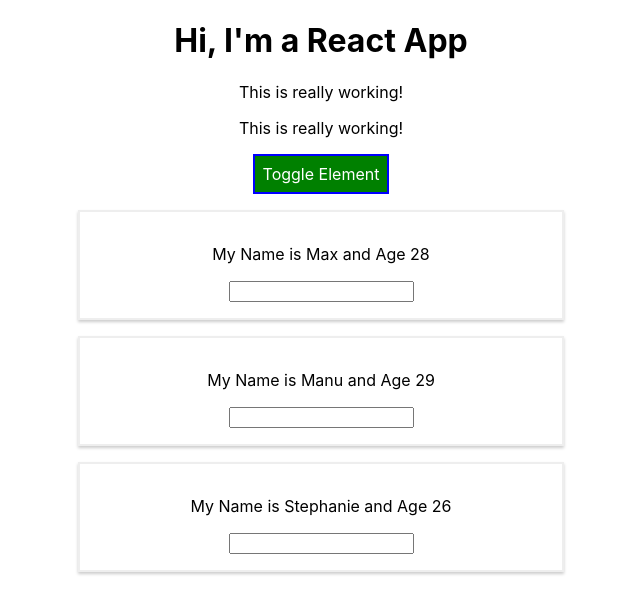
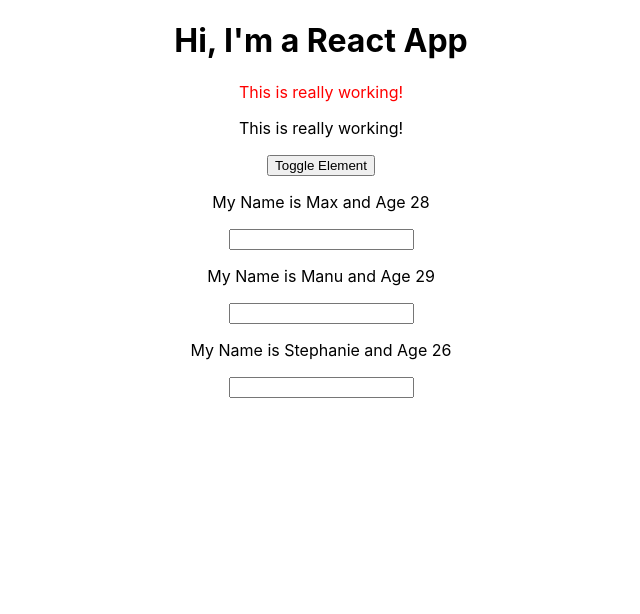
Before and after one commit to logicgupta/React_Learning, a React (Create React App) app: page / in a window 1280 px wide. Both pictures are taken after a click on the button "Toggle Element". Shown: the top 614 px of the page, without its empty margins (319-959 px from the left). Built offline with nearby package versions, Linux system fonts and the light colour scheme.

Commit message:
Component Lifecycle

```diff
--- /dev/null
+++ b/src/Cockpit/Cockpit.js
@@ -0,0 +1,46 @@
+import React , {useEffect} from 'react'
+
+const cockpit=(props)=>{
+
+    // Its showing Error
+
+    // useEffect(()=>{
+    //         console.log('[Cockpit.js]  useEffect');    // Error We are unable to use
+    // },[]);
+
+    // useEffect(()=>{
+    //     console.log('[Cockpit.js]  useEffect');    // Error We are unable to use
+
+    //     return()=>{
+    //         console.log('Clearing Work')
+    //     }
+    // });
+
+
+    const classes=[]
+
+    if(props.visible){
+        classes.push('red');
+    }
+
+    if(props.persons.length<=2){
+        classes.push('red');
+    }
+    if(props.persons.length<1){
+      classes.push('bold');
+    }
+
+    return(
+        <div>
+            <h1 >Hi, I'm a React App</h1>
+            <p className={classes.join(' ')}>This is really working!</p>
+            <p >This is really working!</p>
+            <button
+            alt={props.visible}
+            onClick={props.onToggleListener}
+            >Toggle Element</button>
+        </div>
+    )
+}
+
+export default cockpit
--- a/src/Person/Person.js
+++ /dev/null
@@ -1,31 +0,0 @@
-import  React   from    'react'
-// import Radium from 'radium'
-// import './Person.css'
-import styled from 'styled-components'
-
-const StyledDiv=styled.div`
-                width: 60%;
-                margin: 16px auto;
-                border: 2px solid #eeeeee;
-                box-shadow: 0px 2px 3px #cccccc;
-                padding: 16px;
-                text-align: center;
-
-                @media(min-width:400px){
-                    width:450px;
-                }
-
-    `;
-
-const   person=(props)=>{
-
-return (
-    <StyledDiv  >
-        <p onClick={props.click} >My   Name    is {props.name}    and Age {props.age}</p>
-        <p>{props.children}</p>
-        <input  type="text" onChange={props.onChangeListener}/>
-    </StyledDiv>
-)
-}
-
-export  default person
--- /dev/null
+++ b/src/components/Persons/Person/Person.js
@@ -0,0 +1,35 @@
+import  React , {Component} from    'react'
+// import Radium from 'radium'
+// import './Person.css'
+import styled from 'styled-components'
+
+import Aux from '../../../hoc/Aux'
+
+class   Person extends Component{
+
+    render(){
+        const StyledDiv=styled.div`
+                width: 60%;
+                margin: 16px auto;
+                border: 2px solid #eeeeee;
+                box-shadow: 0px 2px 3px #cccccc;
+                padding: 16px;
+                text-align: center;
+
+                @media(min-width:400px){
+                    width:450px;
+                }
+
+    `;
+    return (
+        <Aux  >
+            <p onClick={this.props.click} >My   Name    is {this.props.name}    and Age {this.props.age}</p>
+            <p>{this.props.children}</p>
+            <input  type="text" onChange={this.props.onChangeListener}/>
+        </Aux>
+    )
+    }
+    }
+
+
+export  default Person
--- /dev/null
+++ b/src/components/Persons/Persons.js
@@ -0,0 +1,52 @@
+import React,{ PureComponent} from 'react';
+
+import Person from './Person/Person'
+
+class Persons extends PureComponent{
+
+  shouldComponentUpdate(nextProps,nextState){
+    console.log('[Persons.js]  shouldComponentUpdate');
+    // if(nextProps.persons!==this.props.persons){
+    //   return true;
+    // }
+    // else{
+    //   return false;
+    // }
+
+    return true;
+  }
+
+  getSnapshotBeforeUpdate(prevProps,prevState){
+    console.log('[Persons.js]   getSnapshotBeforeUpdate');
+    return {message:'UPdate !'};
+  }
+  componentDidUpdate(){
+    console.log(' [Persns.js]  ComponentDidUpdate');
+  }
+
+  componentDidMount(props,state,snapshot){
+    console.log('[Persons.js]  componentDidMount');
+    console.log(snapshot);
+  }
+
+
+
+  render(){
+    return(
+      this.props.persons.map((pers,index)=>{
+        return(
+          <Person
+          name={pers.name}
+          age={pers.age}
+          click={()=>this.props.click(index)}    // Delete
+          onChangeListener={(event)=>this.props.onChange(event,pers.id)}
+          key={pers.id}
+          />
+        )
+    })
+    )
+}
+}
+
+
+export default Persons
--- a/src/App.js
+++ b/src/containers/App.js
@@ -2,7 +2,9 @@ import React, { Component, useState } from 'react';
 import './App.css';
 import Styled from 'styled-components'
 
-import Person from './Person/Person'
+import Persons from '../components/Persons/Persons'
+import Cockpit from '../Cockpit/Cockpit'
+
 
                 // We use nomal css styling to Style the components in syled-component
                 const StyleButton=Styled.button`
@@ -22,6 +24,12 @@ import Person from './Person/Person'
 
 
 class App extends Component {
+
+  constructor(props){
+    super(props);
+    console.log(' [App.js] constructor')
+  }
+
   state = {
     persons: [
       { id:'sssd1',name: 'Max', age: 28 },
@@ -31,6 +39,40 @@ class App extends Component {
     otherState: 'some other value',
     visible:false
   };
+
+
+  static getDerivedStateFromProps(props,state){
+
+    console.log('  [App.js]  getDerivedStateFromProps');
+    return state;
+
+  }
+
+
+  componentDidMount(){
+    console.log(' [App.js ]   componentDIDMount');
+  }
+
+
+
+
+  shouldComponentUpdate(nextprops,nextState){
+    console.log('[App.js] shouldComponentUpdate');
+    return true;          // If we return false then all the other component will not update .
+                          // i.e. The Toggle Button here will prevent from Display of the Per
+  }
+
+
+  componentDidUpdate(){
+
+    console.log('[App.js]  componentDidUpdate ');
+  }
+
+  componentWillUnmount(){
+    console.log(' [App.js]  Clearing the App js');
+  }
+
+
 
   switchNameHandler = (userName) => {
     // console.log('Was clicked!');
@@ -82,54 +124,32 @@ class App extends Component {
 
   render() {
 
-
-
     let persons=null
-
-    const classes=[]
-    if(this.state.persons.length<=2){
-        classes.push('red');
-    }
-    if(this.state.persons.length<1){
-      classes.push('bold');
-    }
-
 
     if(this.state.visible){
      persons=(
       <div>
-      {
-        this.state.persons.map((pers,index)=>{
-            return(
-              <Person
-              name={pers.name}
-              age={pers.age}
-              click={()=>this.onDeleteListener(index)}
-              onChangeListener={(event)=>this.onChangeListener(event,pers.id)}
-              key={pers.id}
-
-              />
-            );
-        })
-      }
+      <Persons
+      persons={this.state.persons}
+      click={this.onDeleteListener}
+      onChange={this.onChangeListener}
+      >
+      </Persons>
     </div>)
 
 
     }
 
-
-
-
     return (
 
       <div className="App">
-        <h1 >Hi, I'm a React App</h1>
-        <p className={classes.join(' ')}>This is really working!</p>
-        <p >This is really working!</p>
-        <StyleButton
-        alt={this.state.visible}
-        onClick={this.onToggleListener}
-        >Toggle Element</StyleButton>
+        <Cockpit
+        persons={this.state.persons}
+        visible={this.state.visible}
+        onToggleListener={this.onToggleListener}
+        >
+
+        </Cockpit>
 
         {persons}
 
--- /dev/null
+++ b/src/hoc/Aux.js
@@ -0,0 +1,3 @@
+const aux=(props)=> props.children;
+
+export default aux;
--- a/src/index.js
+++ b/src/index.js
@@ -1,7 +1,7 @@
 import React from 'react';
 import ReactDOM from 'react-dom';
 import './index.css';
-import App from './App';
+import App from './containers/App';
 import * as serviceWorker from './serviceWorker';
 
 ReactDOM.render(
```
Also changed, not shown: src/assets/logo.svg (renamed from src/logo.svg), src/components/InputUser/InputUser.js (renamed from src/InputUser/InputUser.js), src/components/OutputUser/OutputUser.js (renamed from src/OutputUser/OutputUser.js), src/components/Persons/Person/Person.css (renamed from src/Person/Person.css), src/containers/App.css (renamed from src/App.css), 1 other file (tests, documents, lock files or other folders).
